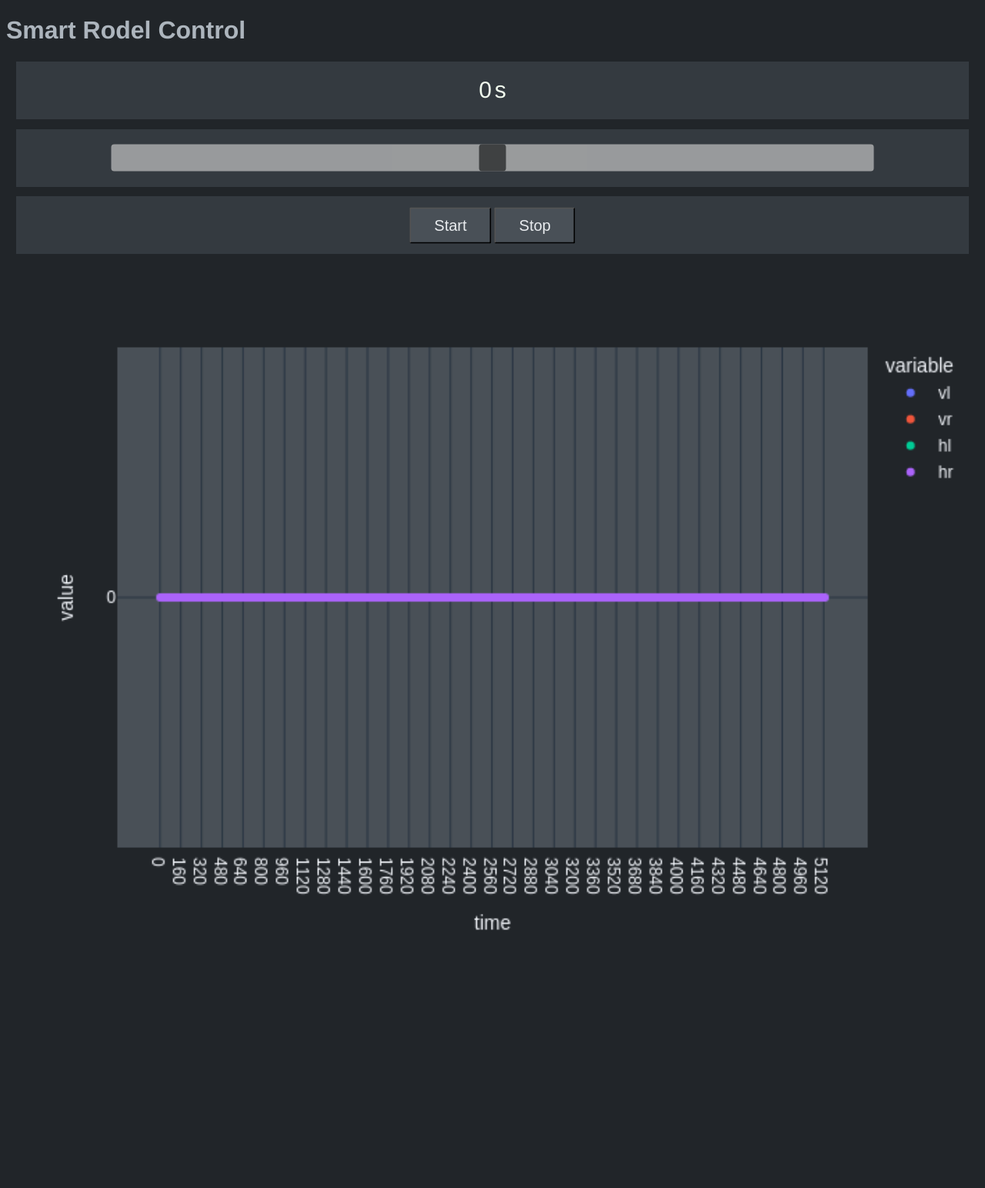
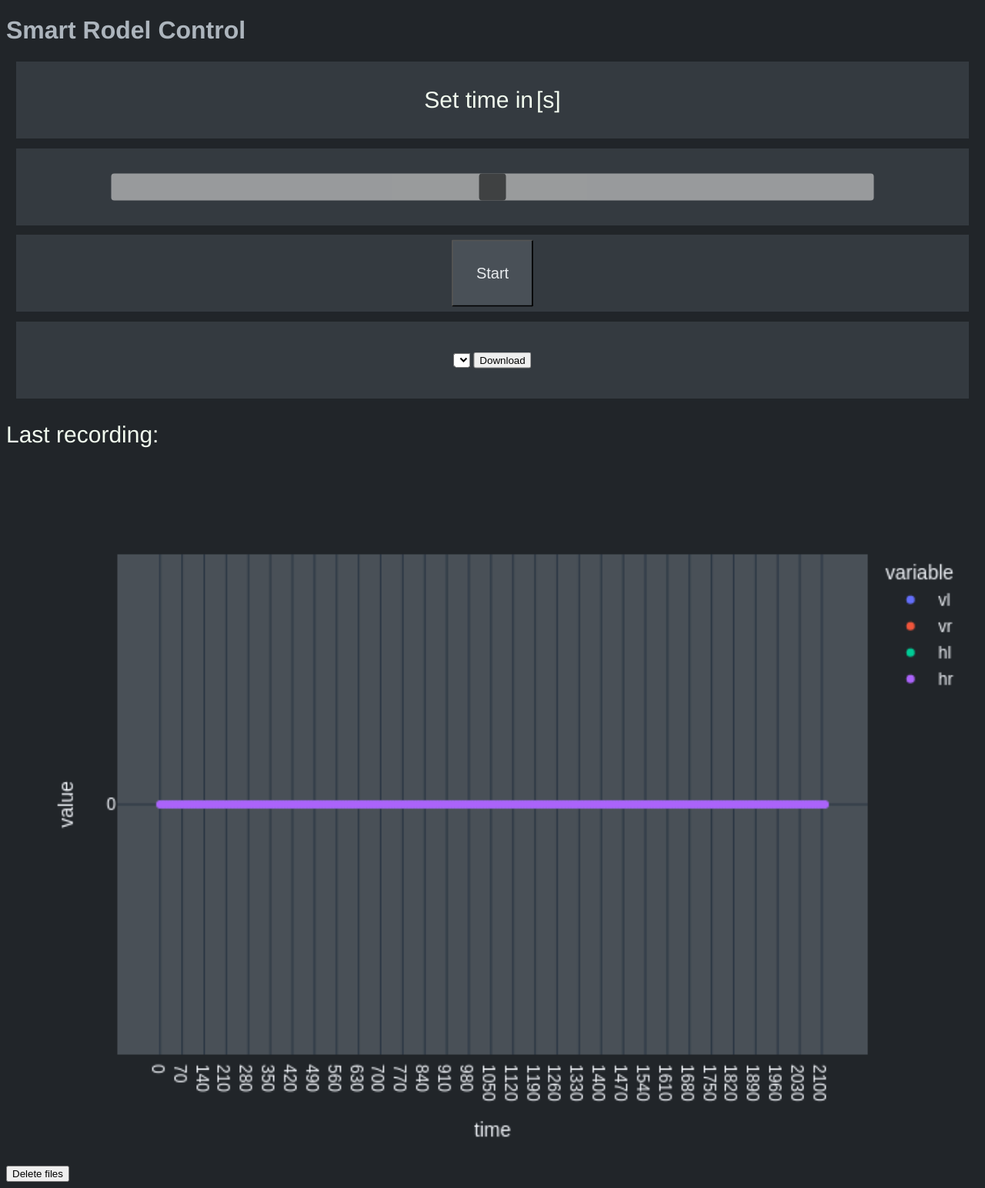
Before and after one commit to futuresalad/smartrodel, a Flask app: page / in a window 1280 px wide. Shown: the whole page at 77% size. Before the commit the page ends 1209 px from the top, so only its background shows below. Run offline with Flask 2, Linux system fonts and the light colour scheme; data that the repository does not hold is empty.

Commit message:
added download dropdown and delete function

```diff
--- a/app.py
+++ b/app.py
@@ -1,17 +1,20 @@
 from time import sleep
 from datetime import datetime
-from ble_functions import BLE
-from flask import Flask, render_template, url_for, request
+from ble import BLE
+from flask import Flask, render_template, url_for, request, send_from_directory, jsonify
 import plotly.express as px
+import os
+
+CSV_PATH = 'records'
 
 mac_address = "24:0A:C4:62:52:FE" # Andreas dev board
 #mac_address = "7C:9E:BD:66:5B:02" # ESP32 marked "E"
 
 ble = BLE(mac_address)
+app = Flask(__name__)
+#app.config["CLIENT_CSV"] = CSV_PATH
 
-app = Flask(__name__)
-csv_path = './records'
-sliderValue = 60
+sliderValue = 25
 connected = False
 
 def plot_img(df):
@@ -26,6 +29,30 @@ def plot_img(df):
 def index():
        return render_template("index.html")
 
+@app.route('/get-files')
+def get_files():
+  # Get the list of file names in the folder
+  file_names = os.listdir(CSV_PATH)
+
+  # Create a list of File objects containing the file names and paths
+  files = []
+  for file_name in file_names:
+    file_path = f'{CSV_PATH}/' + file_name
+    file = {'name': file_name, 'path': file_path}
+    files.append(file)
+
+  # Return the list of files as a JSON response
+  return jsonify(files)
+
+@app.route('/records/<path:path>',methods = ['GET','POST'])
+def download(path):
+
+    """Download a file."""
+    try:
+        return send_from_directory(CSV_PATH, path, as_attachment=True)
+    except FileNotFoundError:
+        print("404")
+
 @app.route('/get_time', methods=['POST','GET'])
 def get_time():
        global sliderValue
@@ -35,6 +62,7 @@ def get_time():
 @app.route('/start', methods=['POST','GET'])
 def startRec():
 
+       filename = ""
        print("Start")
        connected = ble.connect()
 
@@ -45,7 +73,8 @@ def startRec():
                      sleep(sliderValue)
                      print("Time ended")
                      ble.stop_record()
-                     ble.df.to_csv(f'{csv_path}/{datetime.now()}_ok.csv', sep=',', index=None)
+                     filename = f'{CSV_PATH}/{datetime.now()}_ok.csv'
+                     ble.df.to_csv(filename, sep=',' , index=None)
                      plot_img(ble.df)
 
 
@@ -54,7 +83,7 @@ def startRec():
 
                      try:
                             ble.stop_record()
-                            ble.df.to_csv(f'{csv_path}/{datetime.now()}_earlystop.csv', sep=',', index=None)
+                            ble.df.to_csv(f'{CSV_PATH}/{datetime.now()}_earlystop.csv', sep=',', index=None)
                             plot_img(ble.df)
 
 
@@ -73,7 +102,7 @@ def stopRec():
 
        try:
               ble.stop_record()
-              ble.df.to_csv(f'{csv_path}/{datetime.now()}_stopped.csv', sep=',', index=None)
+              ble.df.to_csv(f'{CSV_PATH}/{datetime.now()}_stopped.csv', sep=',', index=None)
               plot_img(ble.df)
 
               return ble.df.to_json()
@@ -84,6 +113,15 @@ def stopRec():
 
        return "0"
 
+@app.route('/delete', methods=['POST','GET'])
+def deleteFiles():
+
+       file_names = os.listdir(CSV_PATH)
+
+       for file_name in file_names:
+                file_path = f'{CSV_PATH}/' + file_name
+                os.remove(file_path)
+
 
 if __name__ == "__main__":
        app.run(debug=True)
--- a/static/css/main.css
+++ b/static/css/main.css
@@ -46,8 +46,8 @@ body {
   }
 
 .btn {
-    padding-top: 10px;
-    padding-bottom: 10px;
+    padding-top: 30px;
+    padding-bottom: 30px;
     padding-left: 30px;
     padding-right: 30px;
     border-radius: 2px;
@@ -58,7 +58,7 @@ body {
 }
 
 .container {
-  height: 75px;
+  height: 100px;
   position: relative;
   background-color: #343a40;
   margin: 1%;
--- /dev/null
+++ b/static/js/download_menu.js
@@ -0,0 +1,50 @@
+ // Get a reference to the select element and the download button
+ var fileSelect = document.getElementById('file-select');
+ var downloadButton = document.getElementById('download-button');
+
+ // Get a reference to the hidden download link
+ var downloadLink = document.getElementById('download-link');
+
+ // Function to update the dropdown menu
+ function updateDropdown() {
+   // Clear the dropdown menu
+   fileSelect.innerHTML = '';
+
+   // Use an XMLHttpRequest to get the list of files from the server
+   var xhr = new XMLHttpRequest();
+   xhr.open('GET', '/get-files');
+   xhr.responseType = 'json';
+   xhr.onload = function() {
+     if (xhr.status === 200) {
+       var fileList = xhr.response;
+
+       // Loop through the list of files and add an option element for each file
+       for (var i = 0; i < fileList.length; i++) {
+         var file = fileList[i];
+         var option = document.createElement('option');
+         option.value = file.path;
+         option.text = file.name;
+         fileSelect.add(option);
+       }
+     }
+   };
+   xhr.send();
+ }
+
+ // Update the dropdown menu when the page loads
+ updateDropdown();
+
+ // When the user clicks the download button
+ downloadButton.addEventListener('click', function() {
+    // Get the selected file
+    var file = fileSelect.value;
+
+    // Set the href of the download link to the selected file
+    downloadLink.href = file;
+
+    // Set the download attribute of the download link to the file name
+    downloadLink.download = file.substring(file.lastIndexOf('/') + 1);
+
+    // Simulate a click on the download link
+    downloadLink.click();
+  });
--- a/static/js/main.js
+++ b/static/js/main.js
@@ -1,8 +1,6 @@
 const xhttp = new XMLHttpRequest();
 const rangeSlider = document.getElementById('range-slider');
 const rValue = document.getElementById('rangeParagraph');
-
-
 
 rangeSlider.addEventListener('input', function() {
   const rangeSliderValue = rangeSlider.value;
--- a/templates/base.html
+++ b/templates/base.html
@@ -12,5 +12,6 @@
 <body>
     {% block body %}{% endblock %}
     <script src="{{ url_for('static', filename='js/main.js') }}"></script>
+    <script src="{{ url_for('static', filename='js/download_menu.js') }}"></script>
 </body>
 </html>
--- a/templates/index.html
+++ b/templates/index.html
@@ -19,10 +19,10 @@
     <table>
       <tr>
         <td>
-          <p class="p txt" id="rangeParagraph">0</p>
+          <p class="p txt" id="rangeParagraph">Set time in </p>
         </td>
         <td>
-          <p class="p txt">s</p>
+          <p class="p txt">[s]</p>
         </td>
       </tr>
 
@@ -33,7 +33,7 @@
 </div>
 
 <div class="container">
-  <input class="slider center" type="range" id="range-slider" name="tval" min="0" max="120" value="60">
+  <input class="slider center" type="range" id="range-slider" name="tval" min="0" max="60" value="30">
 </div>
 
 <div class="container">
@@ -42,12 +42,39 @@
 
         <button type="button" class="btn btn-start" id="start-button" value="start" onclick=action(value)>Start</button>
 
-        <button type="button" class="btn btn-stop" id="stop-button" value="stop" onclick=action(value)>Stop</button>
-
   </div>
 
 </div>
 
-  <img src="{{ url_for('static', filename='images/plot.png') }}" alt="Plot" align="middle" />
+<div class="container">
+  <table class="center">
+    <tr>
+      <td>
+          <!-- Create a dropdown menu using the select element -->
+          <select id="file-select"></select>
+
+      </td>
+      <td>
+          <!-- Create a button to download the selected file -->
+          <button id="download-button">Download</button>
+
+          <!-- Create a hidden link that will be used to download the file -->
+          <a id="download-link" style="display:none" />
+
+      </td>
+
+
+    </tr>
+  </table>
+
+
+
+</div>
+
+<p class="txt p">Last recording:</p>
+
+<img src="{{ url_for('static', filename='images/plot.png') }}" alt="Plot" align="middle" />
+
+<button type="button"  id="del-button" value="delete" onclick=action(value)>Delete files</button>
 
 {% endblock %}
```
Also changed, not shown: ble.py (renamed from ble_functions.py), static/images/plot.png.
